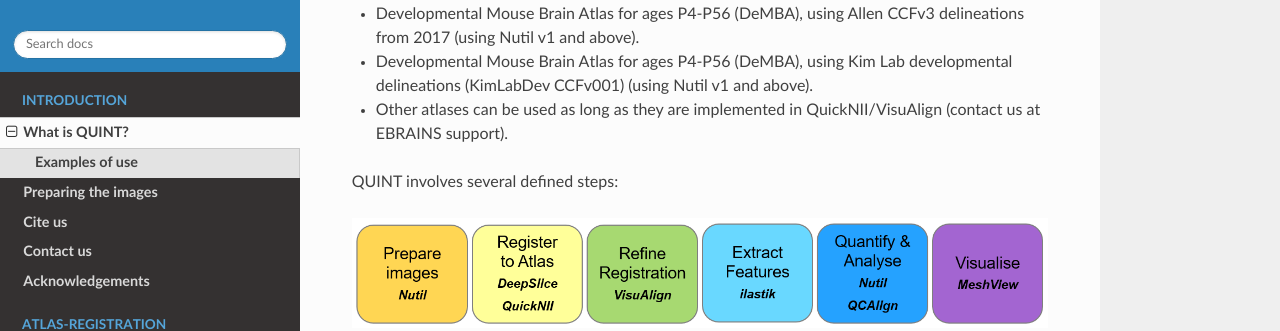
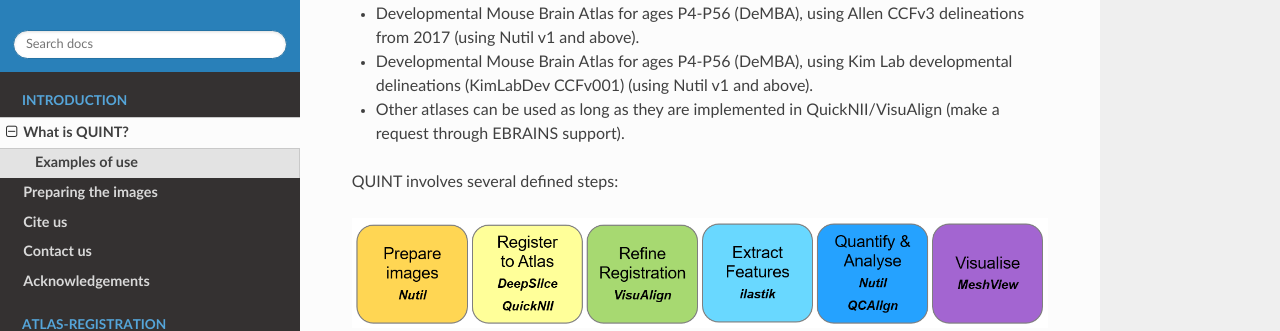
Before and after one commit to Neural-Systems-at-UIO/QUINT_workflow, a Sphinx documentation site: the page built from docs/QUINTintro.rst, in a window 1280 px wide and 900 px high, scrolled down 485 px, cut to the strip 0-866 px from the top of the window. Shown: the part 158-489 px from the top of the strip. Built offline with Sphinx 7.4.7 and the Read the Docs theme 3.1.0, drawn with Linux system fonts in a browser that asks for light colours.

Commit message:
Update QUINTintro.rst

```diff
--- a/docs/QUINTintro.rst
+++ b/docs/QUINTintro.rst
@@ -16,7 +16,7 @@
 * Kim Unified Adult Mouse Brain Atlas version 1 (2019) (using Nutil v1 and above).
 * Developmental Mouse Brain Atlas for ages P4-P56 (DeMBA), using Allen CCFv3 delineations from 2017 (using Nutil v1 and above).
 * Developmental Mouse Brain Atlas for ages P4-P56 (DeMBA), using Kim Lab developmental delineations (KimLabDev CCFv001) (using Nutil v1 and above).
-* Other atlases can be used as long as they are implemented in QuickNII/VisuAlign (contact us at EBRAINS support).
+* Other atlases can be used as long as they are implemented in QuickNII/VisuAlign (make a request through EBRAINS support).
 
 QUINT involves several defined steps:
 
```
